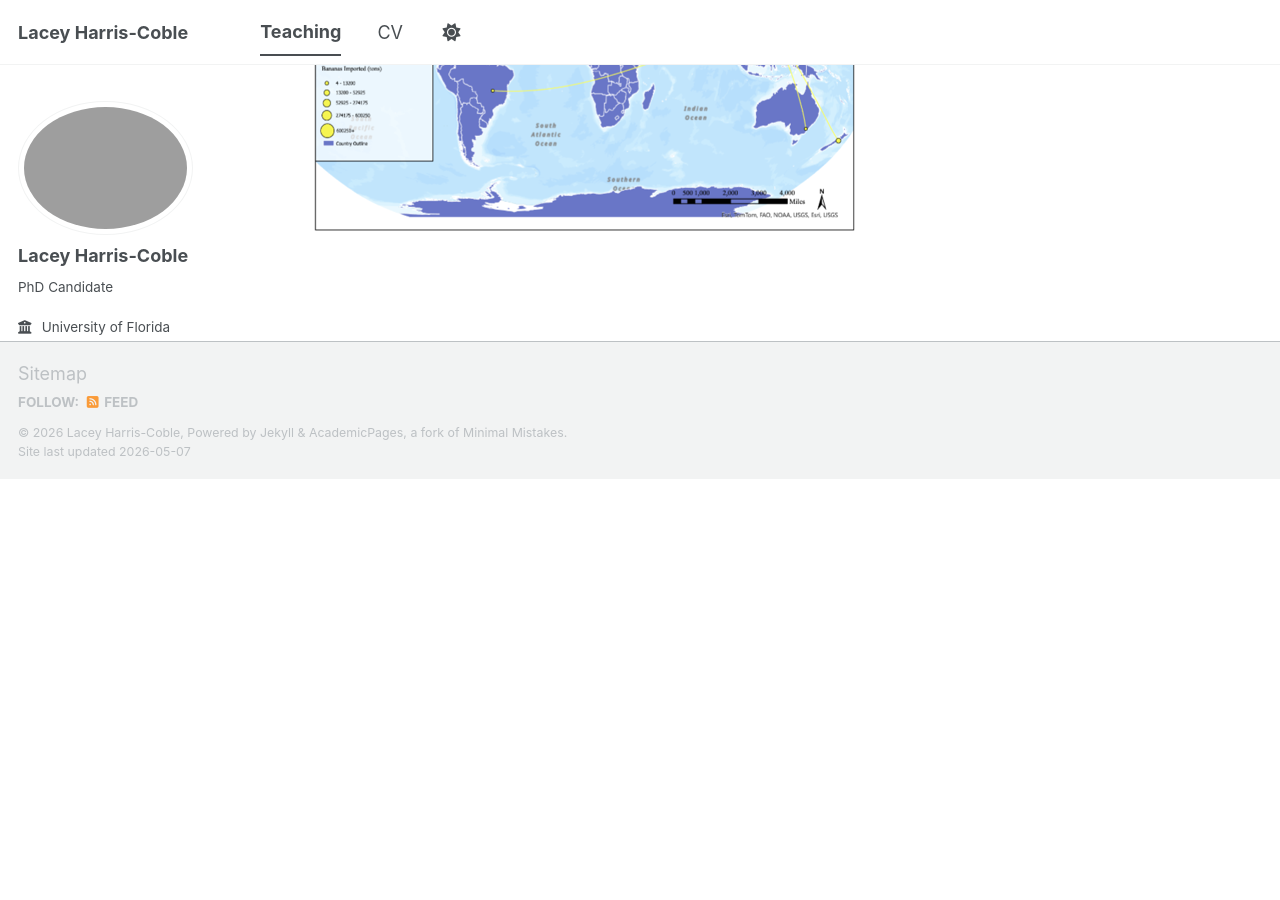
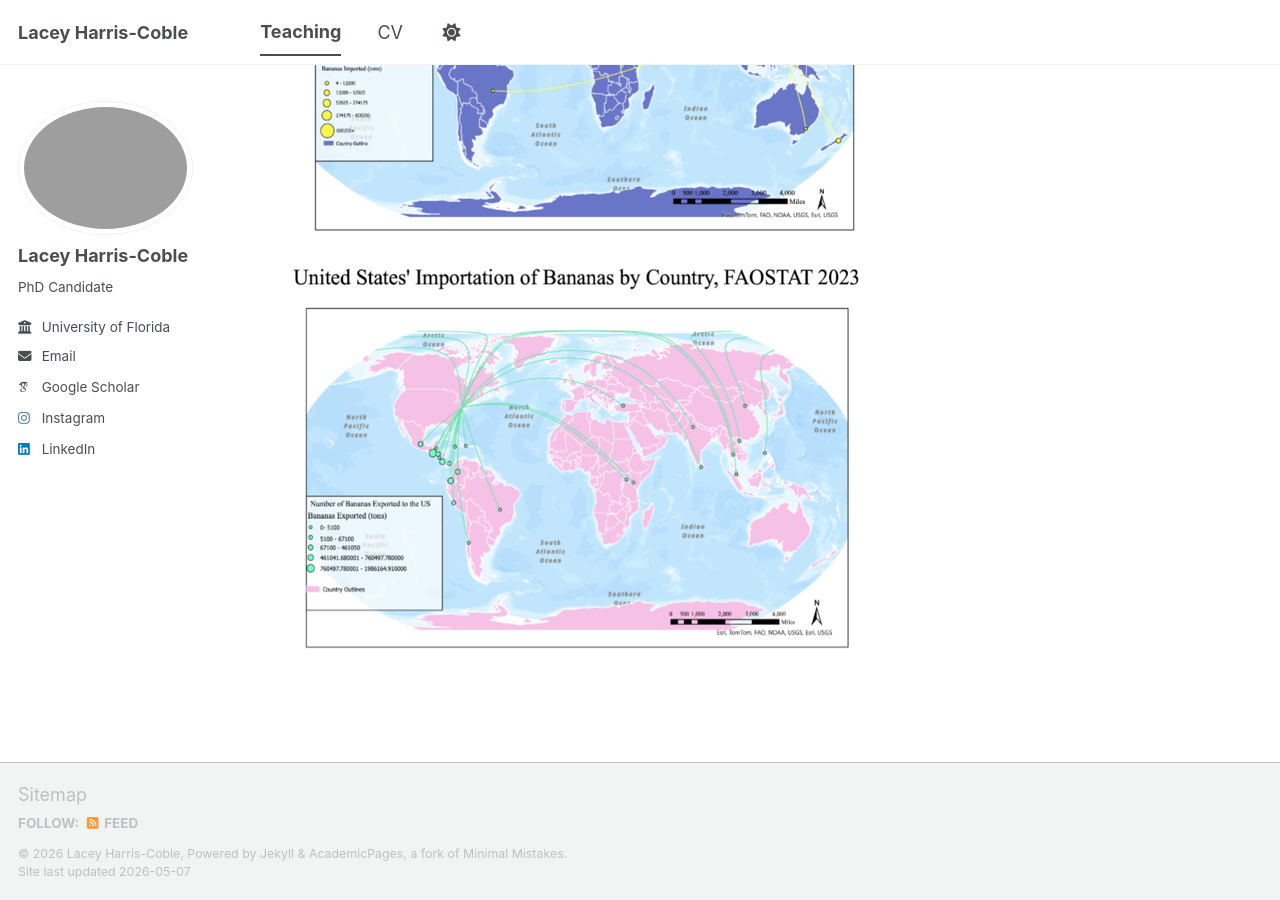
Before and after one commit to lharriscoble/lharriscoble.github.io, a Jekyll site: the page built from _teaching/2014-spring-teaching-1.md, in a window 1280 px wide and 900 px high, scrolled down 2582 px. Built offline with Jekyll 4.4.1, drawn with Linux system fonts in a browser that asks for light colours; some web fonts are replaced; a script bundle is joined from its source files by our own code; library files that are not in the unit come from our copies; before the commit the page ends 3061 px from its top, so only the background shows below that.

Commit message:
Update 2014-spring-teaching-1.md

```diff
--- a/_teaching/2014-spring-teaching-1.md
+++ b/_teaching/2014-spring-teaching-1.md
@@ -47,6 +47,11 @@ Detailed Trade Matrix Data: [<https://www.fao.org/faostat/en/#data/TM>](<https:/
 </div>
 
 
+
+
 Example of Student Work:
 
 ![Alt text](/images/banana_export_map_example.png)
+
+
+![Alt text](/images/banana_import_map_example.png)
```
